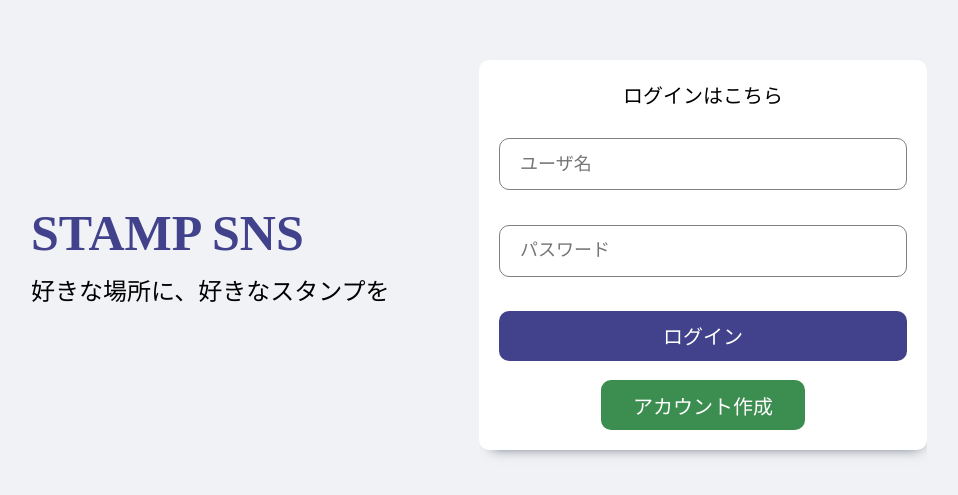
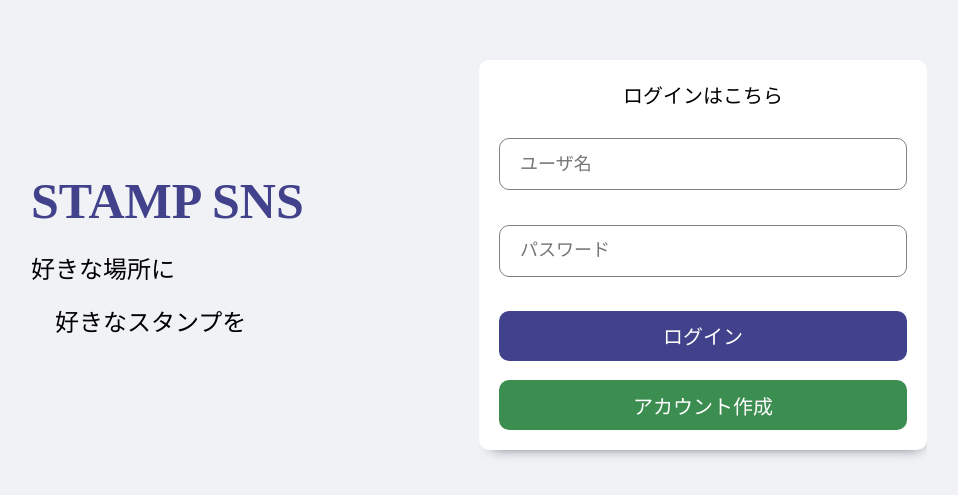
Before and after one commit to Sakai-Kaede/STAMP-SNS, a React (Create React App) app in the folder frontend/: page /login in a window 1280 px wide. Shown: the part 145-640 px from the top of the page, without its empty margins (161-1119 px from the left). Built offline with nearby package versions, Linux system fonts and the light colour scheme.

Commit message:
Top bar routing set up

```diff
--- a/frontend/src/components/topBar/TopBar.css
+++ b/frontend/src/components/topBar/TopBar.css
@@ -10,7 +10,7 @@
 }
 
 .topBarLeft {
-  flex: 4;
+  flex: 3;
 }
 
 .logo {
@@ -21,11 +21,11 @@
 }
 
 .topBarCenter {
-  flex: 5;
+  flex: 2.5;
 }
 
 .post {
-  width: 80%;
+  width: 60%;
   height: 20px;
   background-color: white;
   color: black;
--- a/frontend/src/components/topBar/TopBar.jsx
+++ b/frontend/src/components/topBar/TopBar.jsx
@@ -2,10 +2,13 @@ import LoginIcon from '@mui/icons-material/Login';
 import AccountBoxIcon from '@mui/icons-material/AccountBox';
 import ImageIcon from '@mui/icons-material/Image';
 import './TopBar.css'
-import { useState } from 'react';
+import { useContext, useState } from 'react';
+import { AuthContext } from '../../state/AuthContext';
+import { Link } from 'react-router-dom';
 
 export default function TopBar() {
   const [file, setFile] = useState(null);
+  const {user} = useContext(AuthContext);
   return (
     <div className='topBarContainer'>
       <div className='topBarLeft'>
@@ -25,14 +28,18 @@ export default function TopBar() {
             style={{display: 'none'}}
             onChange={(e) => setFile(e.target.files[0])}/>
         </label>
+        <Link to='/setting' style={{textDecoration: 'none'}}>
           <div className='settingOption'>
             <AccountBoxIcon className='settingIcon'/>
             <div className='settingText'>設定</div>
           </div>
+        </Link>
+        <Link to="/login" style={{textDecoration: 'none'}}>
           <div className='loginOption'>
             <LoginIcon className='loginIcon'/>
             <div className='loginText'>ログイン</div>
           </div>
+        </Link>
       </div>
     </div>
   )
--- a/frontend/src/pages/login/Login.css
+++ b/frontend/src/pages/login/Login.css
@@ -25,7 +25,7 @@
   font-size: 50px;
   font-weight: 800;
   color: #41428b;
-  margin-bottom: 10px;
+  margin-bottom: 20px;
 }
 
 .loginDesc {
@@ -75,8 +75,9 @@
 
 .loginRegisterButton {
   height: 50px;
-  width: 50%;
-  align-self: center;
+  display: flex;
+  align-items: center;
+  justify-content: center;
   border-radius: 10px;
   border: none;
   background-color: #3c8d50;
--- a/frontend/src/pages/login/Login.jsx
+++ b/frontend/src/pages/login/Login.jsx
@@ -2,14 +2,12 @@ import { useContext, useRef } from 'react';
 import './Login.css'
 import { loginCall } from '../../actionCalls';
 import { AuthContext } from '../../state/AuthContext';
-import { useNavigate } from 'react-router-dom';
+import { Link } from 'react-router-dom';
 
 export default function Login() {
   const username = useRef();
   const password = useRef();
   const {user, isFetching, error, dispatch} = useContext(AuthContext);
-
-  const navigate = useNavigate();
 
   const handleSubmit = (e) => {
     e.preventDefault();
@@ -22,12 +20,6 @@ export default function Login() {
     );
   };
 
-  const handleRegisterClick = () => {
-    navigate('/register');
-  };
-
-  console.log(user);
-
   return (
 
 
@@ -35,7 +27,9 @@ export default function Login() {
       <div className="loginWrapper">
         <div className='loginLeft'>
           <h3 className='loginLogo'>STAMP SNS</h3>
-          <span className='loginDesc'>好きな場所に、好きなスタンプを</span>
+          <span className='loginDesc'>好きな場所に</span>
+          <br />
+          <span className='loginDesc'>　好きなスタンプを</span>
         </div>
         <div className='loginRight'>
           <form className="loginBox" onSubmit={(e) => handleSubmit(e)}>
@@ -55,7 +49,10 @@ export default function Login() {
               ref={password}
             />
             <button className='loginButton'>ログイン</button>
-            <button className='loginRegisterButton' onClick={handleRegisterClick}>アカウント作成</button>
+            <Link to='/register' style={{textDecoration: 'none'}}>
+              <div className='loginRegisterButton'>アカウント作成</div>
+            </Link>
+
           </form>
         </div>
       </div>
--- a/frontend/src/pages/register/Register.css
+++ b/frontend/src/pages/register/Register.css
@@ -25,7 +25,7 @@
   font-size: 50px;
   font-weight: 800;
   color: #41428b;
-  margin-bottom: 10px;
+  margin-bottom: 20px;
 }
 
 .registerDesc {
--- a/frontend/src/pages/register/Register.jsx
+++ b/frontend/src/pages/register/Register.jsx
@@ -34,7 +34,9 @@ export default function Register() {
       <div className="registerWrapper">
         <div className='registerLeft'>
           <h3 className='registerLogo'>STAMP SNS</h3>
-          <span className='registerDesc'>好きな場所に、好きなスタンプを</span>
+          <span className='loginDesc'>好きな場所に</span>
+          <br />
+          <span className='loginDesc'>　好きなスタンプを</span>
         </div>
         <div className='registerRight'>
           <form className="registerBox" onSubmit={(e) => handleSubmit(e)}>
```
Also changed, not shown: frontend/src/pages/setting/Setting.jsx (added, +7 -0 lines), frontend/src/pages/setting/Setting.css (added). Lines whose indentation alone changed are shown as unchanged.
